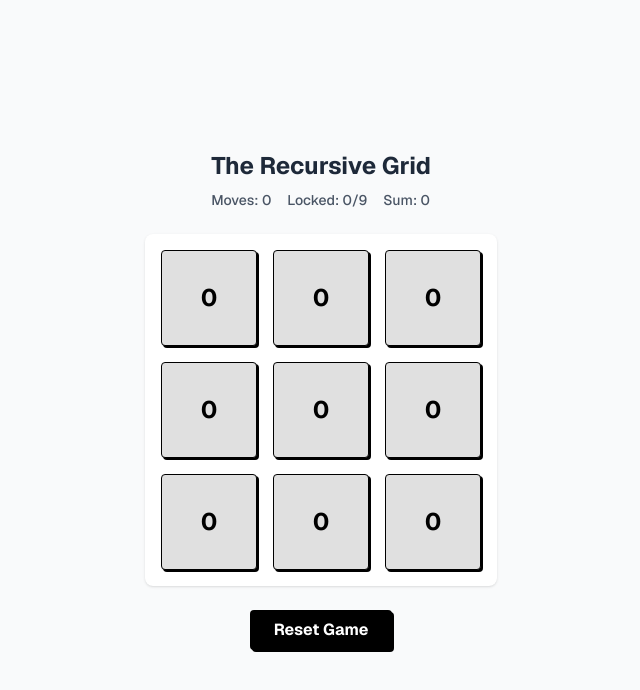
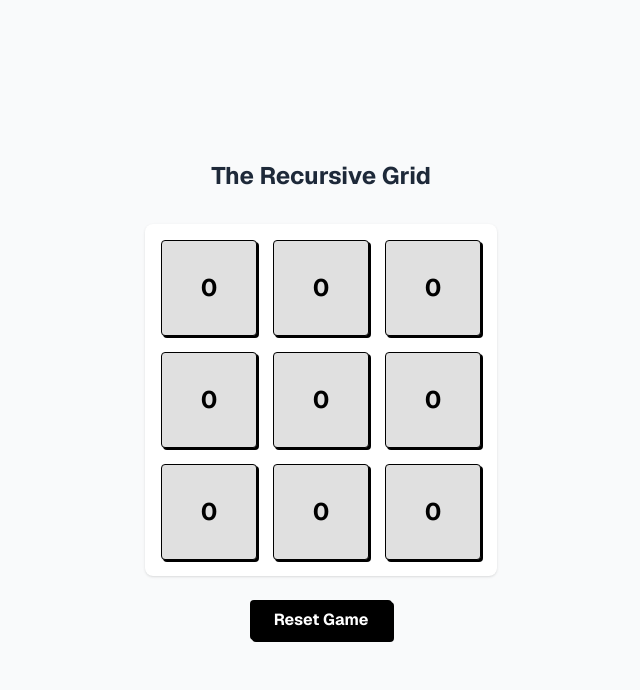
Before and after one commit to Aditya-269/The-Recursive-Grid, a Next.js app: page / in a window 1280 px wide. Shown: the top 690 px of the page, without its empty margins (319-959 px from the left). Built offline with nearby package versions, Linux system fonts and the light colour scheme.

Commit message:
Final Polish: Strict Spec Minimalism & Fix Build Config

```diff
--- a/app/gameState.js
+++ b/app/gameState.js
@@ -43,9 +43,7 @@ export function createInitialState() {
             [0, 0, 0],
             [0, 0, 0],
             [0, 0, 0]
-        ],
-        moveCount: 0,
-        isGameOver: false
+        ]
     };
 }
 
@@ -60,9 +58,7 @@ export function createCustomState(grid) {
     }
 
     return {
-        grid: grid.map(row => [...row]), // Deep copy for immutability
-        moveCount: 0,
-        isGameOver: false
+        grid: grid.map(row => [...row]) // Deep copy for immutability
     };
 }
 
@@ -148,54 +144,8 @@ export function getLockedCells(state) {
     return locked;
 }
 
-// ============================================================================
-// IMMUTABLE STATE UPDATES
-// ============================================================================
-
-/**
- * Update a single cell value (immutable)
- * @param {GameState} state - Current game state
- * @param {number} row - Row index (0-2)
- * @param {number} col - Column index (0-2)
- * @param {number} newValue - New cell value
- * @returns {GameState} - New state object
- */
-export function updateCell(state, row, col, newValue) {
-    if (!isValidPosition(row, col)) {
-        throw new Error(`Invalid position: (${row}, ${col})`);
-    }
-
-    if (isCellLocked(state, row, col)) {
-        console.warn(`Cell at (${row}, ${col}) is locked and cannot be updated`);
-        return state; // Return unchanged state
-    }
-
-    // Create new grid with updated value
-    const newGrid = state.grid.map((r, rowIndex) =>
-        rowIndex === row
-            ? r.map((cell, colIndex) => (colIndex === col ? newValue : cell))
-            : [...r] // Deep copy other rows
-    );
-
-    return {
-        ...state,
-        grid: newGrid,
-        moveCount: state.moveCount + 1
-    };
-}
-
-/**
- * Increment a cell value by a delta (immutable)
- * @param {GameState} state - Current game state
- * @param {number} row - Row index (0-2)
- * @param {number} col - Column index (0-2)
- * @param {number} delta - Amount to increment (can be negative)
- * @returns {GameState} - New state object
- */
-export function incrementCell(state, row, col, delta = 1) {
-    const currentValue = getCellValue(state, row, col);
-    return updateCell(state, row, col, currentValue + delta);
-}
+// Unused update helpers removed for strict minimalism
+// (updateCell, incrementCell)
 
 // ============================================================================
 // GAME LOGIC - PURE UPDATE FUNCTION
@@ -238,7 +188,8 @@ export function updateGrid(grid, row, col) {
     // 5. Apply Ripple Rules
 
     // Divisible by 3 -> Decrement RIGHT neighbor
-    if (newValue % 3 === 0) {
+    // Guard: Zero does not trigger ripple (safety)
+    if (newValue !== 0 && newValue % 3 === 0) {
         const rightCol = col + 1;
         if (isValidPosition(row, rightCol)) {
             // Check locked state on updated grid (ripple shouldn't affect locked)
@@ -251,7 +202,8 @@ export function updateGrid(grid, row, col) {
     }
 
     // Divisible by 5 -> Increment BELOW neighbor by 2
-    if (newValue % 5 === 0) {
+    // Guard: Zero does not trigger ripple (safety)
+    if (newValue !== 0 && newValue % 5 === 0) {
         const belowRow = row + 1;
         if (isValidPosition(belowRow, col)) {
             if (!isLocked(newGrid[belowRow][col])) {
@@ -322,18 +274,6 @@ export function isValidGrid(grid) {
     );
 }
 
-/**
- * Deep clone game state for safety
- * @param {GameState} state - State to clone
- * @returns {GameState}
- */
-export function cloneState(state) {
-    return {
-        ...state,
-        grid: state.grid.map(row => [...row])
-    };
-}
-
 // ============================================================================
 // UTILITY FUNCTIONS
 // ============================================================================
@@ -366,17 +306,3 @@ export function getGridStats(state) {
         average: values.reduce((acc, val) => acc + val, 0) / 9
     };
 }
-
-/**
- * Print grid to console (for debugging)
- * @param {GameState} state - Current game state
- */
-export function printGrid(state) {
-    console.log('Grid State:');
-    state.grid.forEach((row, i) => {
-        console.log(
-            row.map(val => (isLocked(val) ? `[${val}]` : ` ${val} `)).join(' ')
-        );
-    });
-    console.log(`Moves: ${state.moveCount}, Game Over: ${state.isGameOver}`);
-}
--- a/app/page.js
+++ b/app/page.js
@@ -21,9 +21,8 @@ export default function Home() {
     // Only update state if grid actually changed
     if (newGrid !== gameState.grid) {
       setGameState({
-        ...gameState,
-        grid: newGrid,
-        moveCount: gameState.moveCount + 1
+        ...gameState, // Preserves other state if any (though currently minimal)
+        grid: newGrid
       });
     }
   };
@@ -65,14 +64,9 @@ export default function Home() {
 
   return (
     <div className="min-h-screen flex flex-col items-center justify-center bg-gray-50 gap-6 font-sans">
-      {/* Game Stats */}
+      {/* Game Stats (Removed for Strict Minimalism) */}
       <div className="text-center">
         <h1 className="text-2xl font-bold text-gray-800 mb-2">The Recursive Grid</h1>
-        <div className="flex gap-4 text-sm text-gray-600 font-medium">
-          <span>Moves: {gameState.moveCount}</span>
-          <span>Locked: {stats.lockedCount}/9</span>
-          <span>Sum: {stats.sum}</span>
-        </div>
       </div>
 
       {/* Grid Container */}
```
Also changed, not shown: .babelrc (deleted), 1 other file (tests, documents, lock files or other folders).
